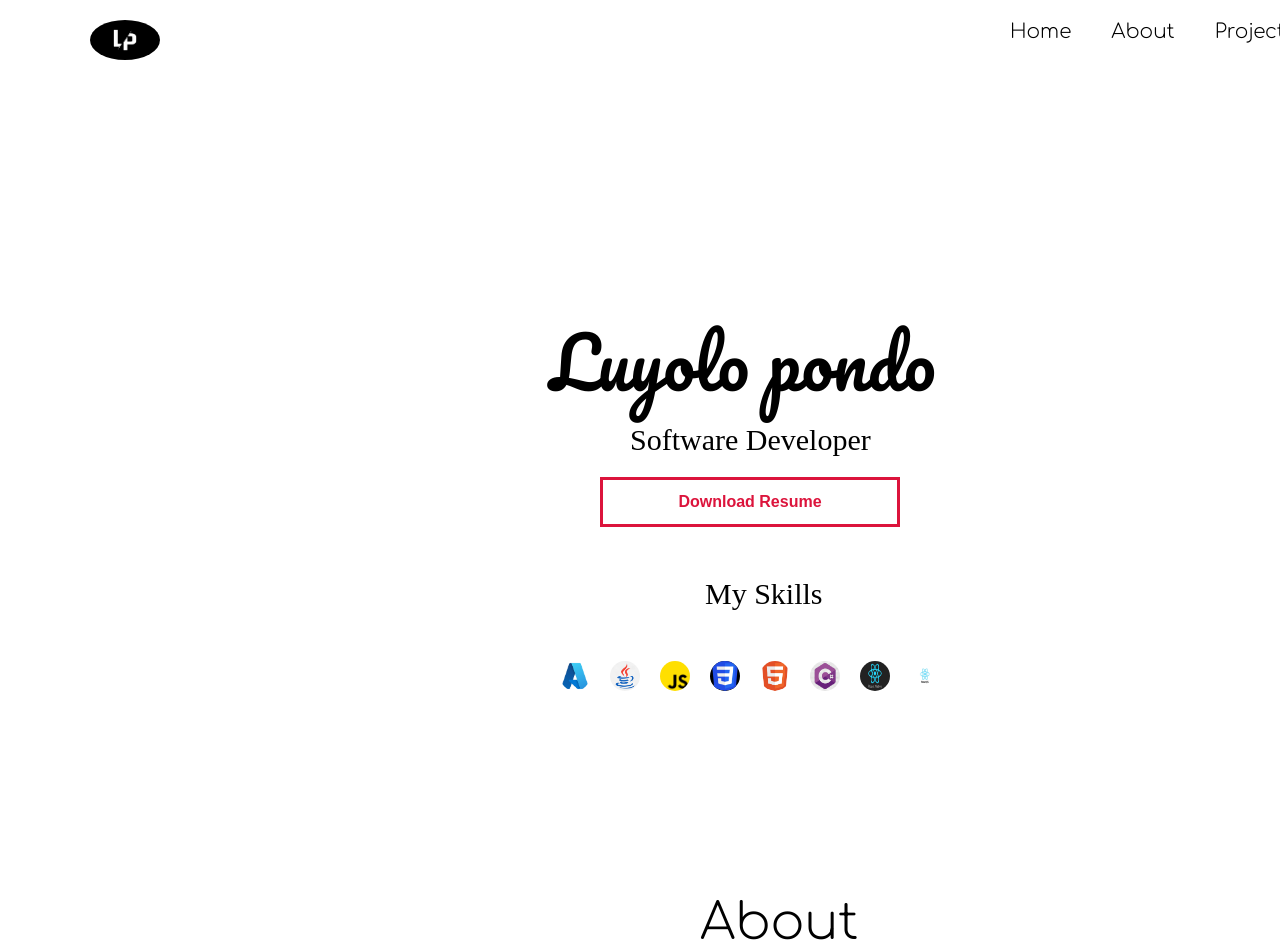
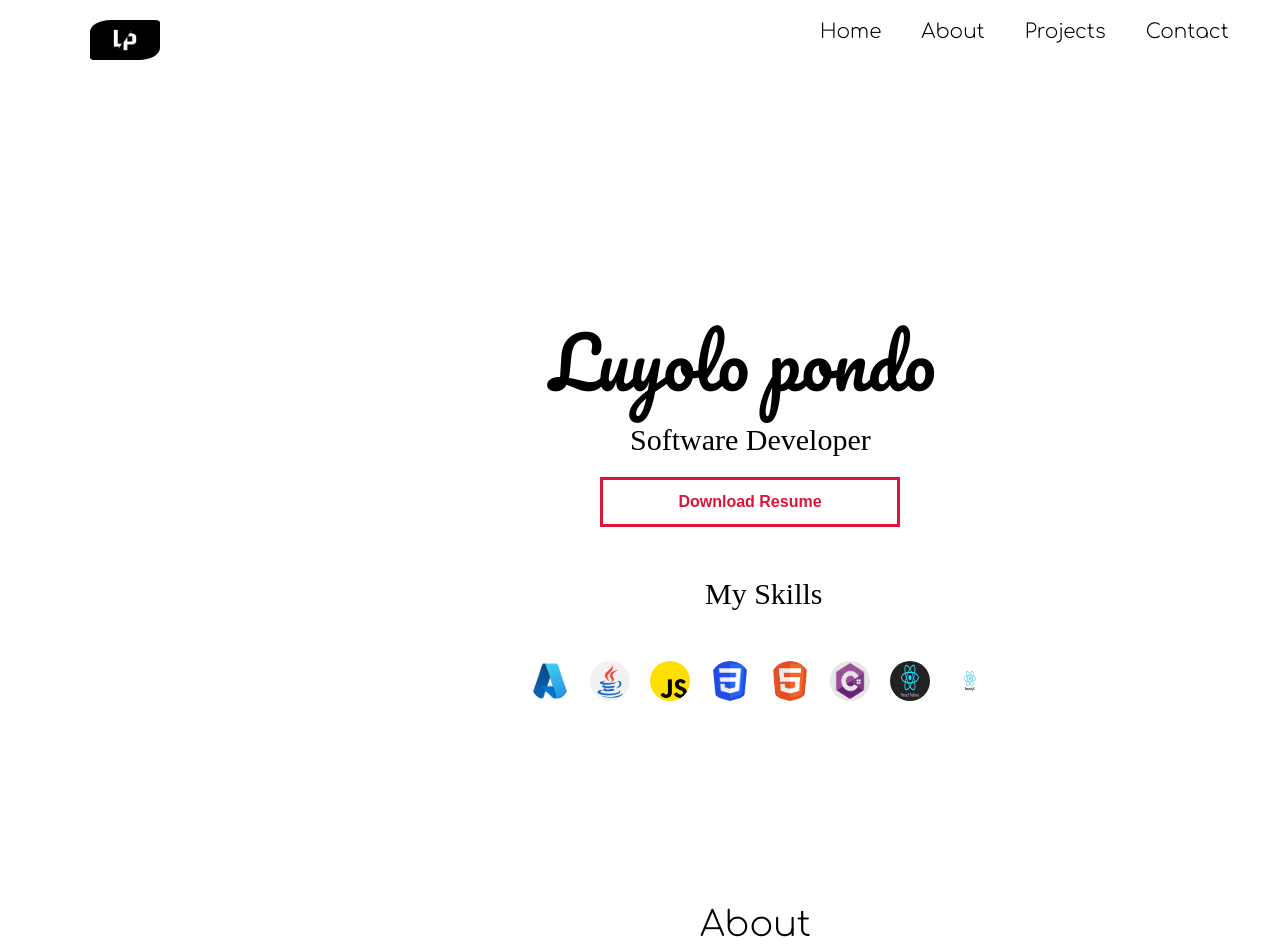
Before and after one commit to Luyolop1/My-Portfolio, a React (Vite) app: page / in a window 1280 px wide. Shown: the top 952 px of the page. Built offline with nearby package versions, Linux system fonts and the light colour scheme; a web font is replaced by a local one.

Commit message:
5th Change

```diff
--- a/src/assets/components/Header/index.jsx
+++ b/src/assets/components/Header/index.jsx
@@ -4,6 +4,8 @@ import Logo from '../../images/LP_Logo.png';
 import Fade from 'react-reveal/Fade';
 
 export default function index() {
+
+
   return (
 <section id='header'>
     <div className="header">
--- a/src/assets/components/Header/styles.css
+++ b/src/assets/components/Header/styles.css
@@ -5,13 +5,18 @@ nav{
     margin-top: -280px;
     position: fixed;
     font-family: 'Comfortaa', sans-serif;
+
+}
+
+nav.active{
+    background: rgb(171, 190, 158);
 }
 
 
 nav ul  {
     list-style: none;
     display: inline-flex;
-    margin-left: 170px;
+    margin-left: -20px;
 }
 
 nav ul li a {
@@ -27,8 +32,8 @@ nav ul li a:hover {
    transition: .3s ease;
 }
 
-img{
-    border-radius: 50% 50%;
+nav img{
+    border-radius: 30% 7%;
     background-color: black;
 }
 
@@ -37,17 +42,12 @@ img{
     height: 40px;
     width: 70px;
     background-color: black;
-    border-radius: 50% 50%;
-    z-index: 1;
+    color: black;
+
 }
 
 
-.Logo::after{
-    content: "";
-    padding: 10px;
-    background-color: black;
-    border-radius: 50% 50%;
-}
+
 
 @media only screen and (max-width: 600px) {
 
--- a/src/assets/pages/About/index.jsx
+++ b/src/assets/pages/About/index.jsx
@@ -16,7 +16,7 @@ export default function index() {
         </div>
 
         <div className="about-group">
-
+        <Fade right>
            <div className="col-right">
                 <h3>About me</h3>
                 <p>I'm Sofware Developer with Expertise in Web Development and Mobile Development
@@ -26,7 +26,7 @@ export default function index() {
               <br></br><br></br> culture wise I fit every style😄 ☝️community upliftment is my next child .</p>
                 <button  className="Download-btn">Download Resume</button>
             </div>
-
+        </Fade>
 
           <Fade left>
             <div className="col-left">
--- a/src/assets/pages/About/styles.css
+++ b/src/assets/pages/About/styles.css
@@ -7,8 +7,8 @@
 #About .about-title h1{
     margin-top: 200px;
     margin-left: 770px;
-    font-size: 50px;
-    font-weight: 300;
+    font-size: 35px;
+    font-weight: 500;
     font-family: 'Comfortaa', sans-serif;
 }
 
--- a/src/assets/pages/Home/index.jsx
+++ b/src/assets/pages/Home/index.jsx
@@ -1,8 +1,6 @@
 import React from 'react';
 import '../Home/styles.css';
 import Fade from 'react-reveal/Fade';
-
-
 
 //Images
 import azure from "../../Images/azure.jpg";
--- a/src/assets/pages/Home/styles.css
+++ b/src/assets/pages/Home/styles.css
@@ -22,6 +22,7 @@
 #Home  p{
    margin-left: 670px;
    font-size: 30px;
+
 }
 
 .Home{
@@ -57,16 +58,21 @@
 
 }
 
+.skills-group{
+    margin-left: -30px;
+}
+
 .skills-group ul {
     list-style: none;
     display: flex;
-    margin-left: 630px;
+
 }
 
-img {
-    height: 30px;
-    width: 30px;
+.skills-group ul li img {
+    height: 40px;
+    width: 40px;
     margin-left: 20px;
+    border-radius: 50% 50%;
 }
 
 /* Large devices (laptops/desktops, 992px and up) */
--- a/src/assets/pages/Projects/index.jsx
+++ b/src/assets/pages/Projects/index.jsx
@@ -1,8 +1,6 @@
 import React from 'react';
 import './styles.css';
-import { Slide } from 'react-slideshow-image';
 import 'react-slideshow-image/dist/styles.css';
-import Fade from 'react-reveal/Fade';
 
 
 
@@ -16,6 +14,7 @@ export default function index() {
        <div className="slider-container">
 
         <div className="card-group">
+
 
 
             <div className="card-wrapper">
@@ -74,10 +73,11 @@ export default function index() {
                 </div>
              </div>
 
-          </div>
 
 
 
+
+          </div>
         </div>
        </div>
     </section>
--- a/src/assets/pages/contact/styles.css
+++ b/src/assets/pages/contact/styles.css
@@ -7,7 +7,7 @@
 
 
 .contact-header{
-    margin-left: 650px;
+    margin-left: 620px;
     margin-bottom: 100px;
     font-size: 35px;
     font-weight: 700;
```
Also changed, not shown: 1 other file (tests, documents, lock files or other folders).
